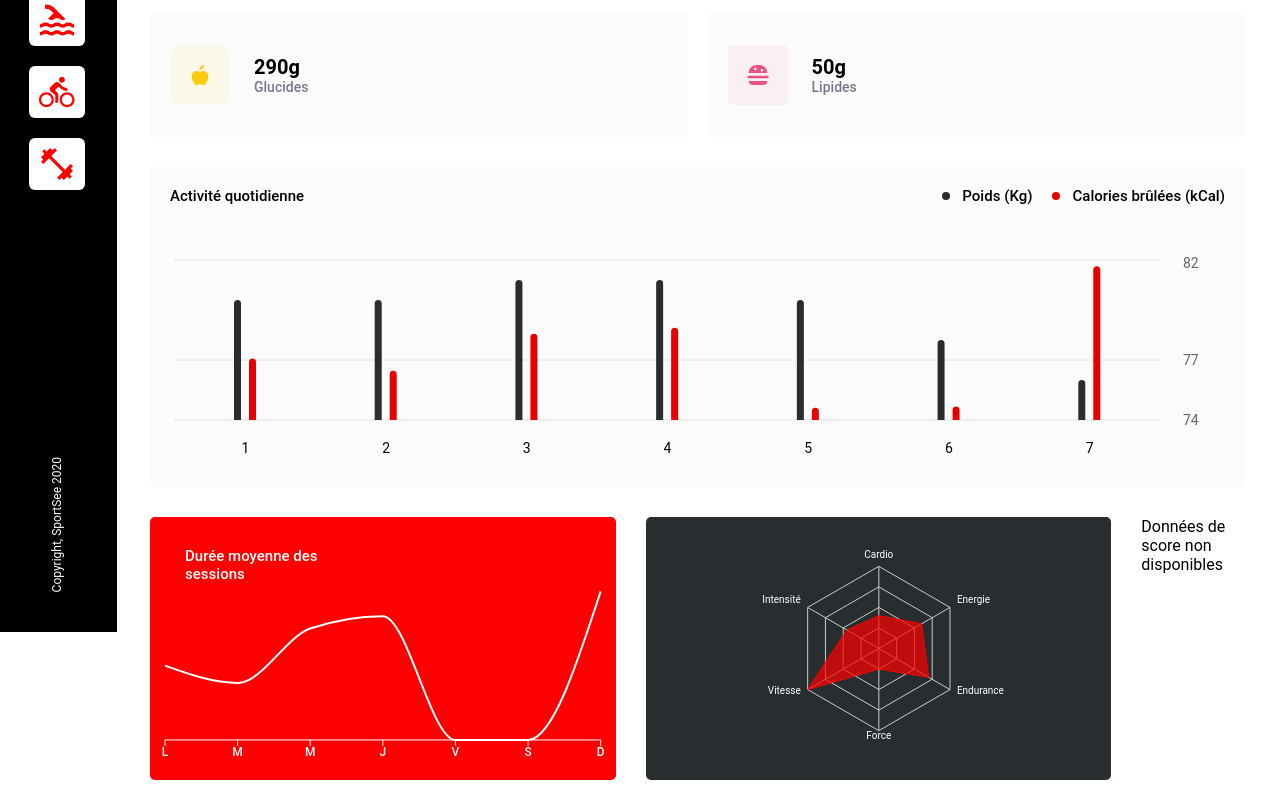
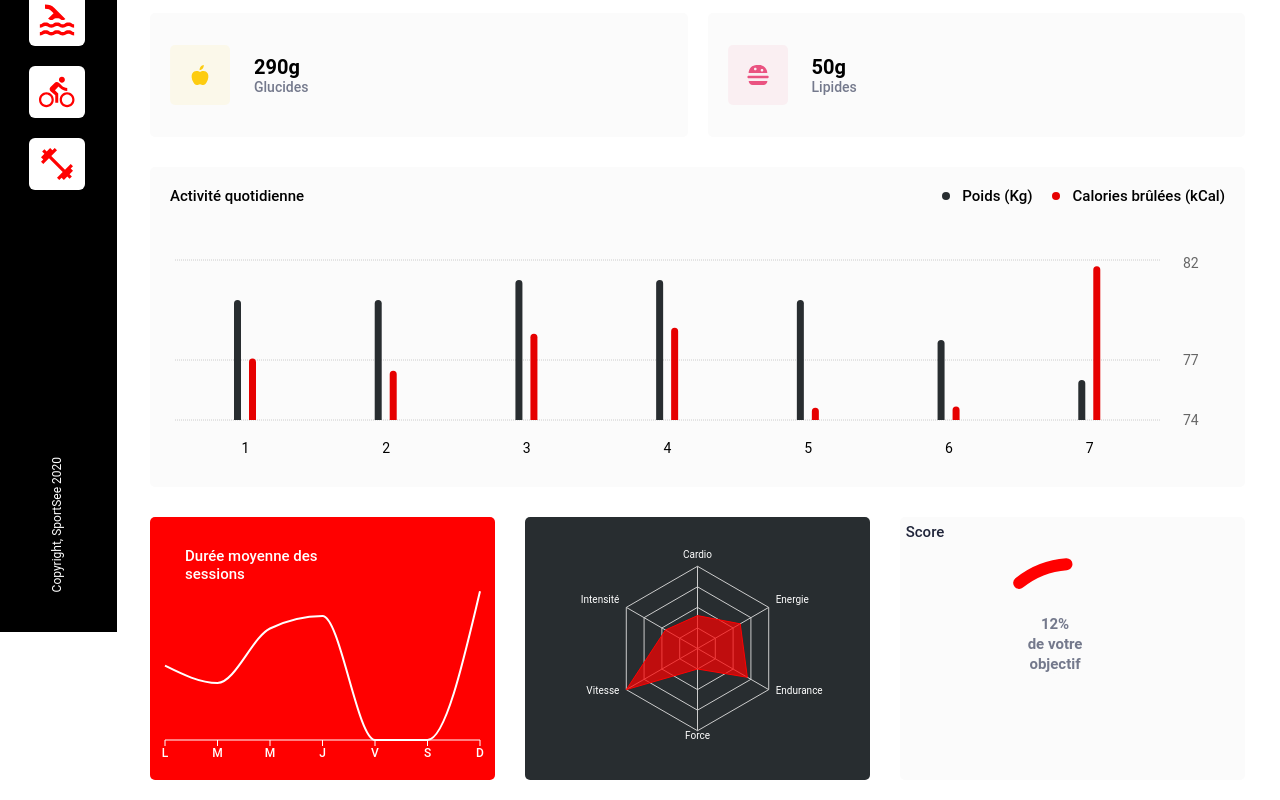
Before and after one commit to SupMBH/SSproto-main, a React (Create React App) app: page /user/12 in a window 1280 px wide. Shown: the part 409-1209 px from the top of the page. Built offline with nearby package versions, Linux system fonts and the light colour scheme; no server answers.

Commit message:
debug debut

```diff
--- a/src/components/ScoreChart/ScoreChart.jsx
+++ b/src/components/ScoreChart/ScoreChart.jsx
@@ -1,25 +1,45 @@
-import { useEffect, useState } from "react";
-import { useParams } from "react-router-dom";
-import { AllData } from "../../service/allData";
-import ScoreChartComponent from "./ScoreChartComponent";
+import { RadialBarChart, RadialBar, PolarAngleAxis, ResponsiveContainer } from "recharts";
+import PropTypes from 'prop-types'
+import style from '../ScoreChart/ScoreChart.module.css'
 
-const ScoreChart = () => {
-    const { userId } = useParams();
-    const [data, setData] = useState(null);
+/**
+ * displays the user's score
+ * @param {object} {data}
+ * @returns {JSX.Element}
+ */
 
-    useEffect(() => {
-        const fetchData = async () => {
-            try {
-                const calling = await AllData("UserScore", parseInt(userId));
-                setData(calling.data.todayScore || calling.data.score);
-            } catch (error) {
-                console.error('Erreur lors de la récupération des données de score', error);
-            }
-        };
-        fetchData();
-    }, [userId]);
+const ScoreChart = ({data}) => {
 
-    return data !== null ? <ScoreChartComponent data={data} /> : <p>Données de score non disponibles</p>;
-};
+    const result = data * 100
+    const score = [
+        { value: result, fill: "#FF0000" },
+    ]
 
-export default ScoreChart;
+    return (
+        <div className={style.scoreContainer}>
+            <h2>Score</h2>
+            <ResponsiveContainer width="100%" height="100%">
+                <RadialBarChart data={score} innerRadius={85} startAngle={90} endAngle={450}>
+                    <PolarAngleAxis type="number" domain={[0, 100]} tick={false} />
+                    <RadialBar dataKey="value" cornerRadius="100%" />
+                </RadialBarChart>
+            </ResponsiveContainer>
+            <div className={style.scoreText}>
+                <p>
+                    {result}%
+                    <br />
+                    de votre
+                    <br />
+                    objectif
+                </p>
+            </div>
+        </div>
+    )
+
+}
+
+ScoreChart.propTypes = {
+    score: PropTypes.object,
+}
+
+export default ScoreChart
--- a/src/components/ScoreChart/ScoreChartComponent.jsx
+++ /dev/null
@@ -1,35 +0,0 @@
-import { RadialBarChart, RadialBar, PolarAngleAxis, ResponsiveContainer } from "recharts";
-import PropTypes from 'prop-types';
-import style from '../ScoreChart/ScoreChart.module.css';
-
-const ScoreChartComponent = ({ data }) => {
-    const result = data * 100;
-    const score = [{ value: result, fill: "#FF0000" }];
-
-    return (
-        <div className={style.scoreContainer}>
-            <h2>Score</h2>
-            <ResponsiveContainer width="100%" height="100%">
-                <RadialBarChart data={score} innerRadius={85} startAngle={90} endAngle={450}>
-                    <PolarAngleAxis type="number" domain={[0, 100]} tick={false} />
-                    <RadialBar dataKey="value" cornerRadius="100%" />
-                </RadialBarChart>
-            </ResponsiveContainer>
-            <div className={style.scoreText}>
-                <p>
-                    {result}%
-                    <br />
-                    de votre
-                    <br />
-                    objectif
-                </p>
-            </div>
-        </div>
-    );
-};
-
-ScoreChartComponent.propTypes = {
-    data: PropTypes.number.isRequired,
-};
-
-export default ScoreChartComponent;
```
